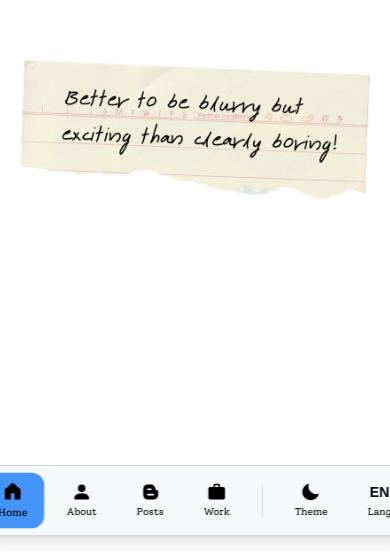
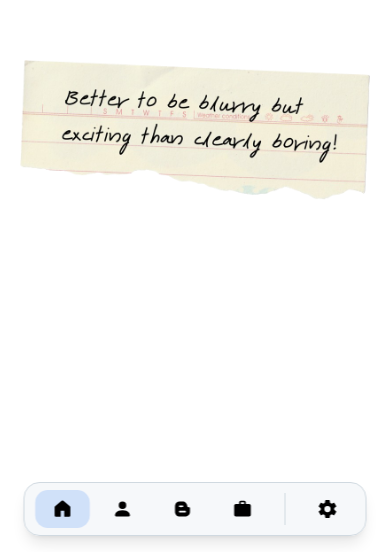
Before and after one commit to letsgojieun/letsgojieun.dev, a Next.js app: page / in a window 390 px wide. Shown: the part 292-844 px from the top of the page. Built offline with nearby package versions, Linux system fonts and the light colour scheme.

Commit message:
:bug: fix: add dockbar settings popup for mobile

```diff
--- a/src/app/globals.css
+++ b/src/app/globals.css
@@ -167,6 +167,16 @@ body::-webkit-scrollbar,
 
   .project-badge-primary {
     @apply px-3 py-1 rounded-full font-medium font-gaegu;
+    background-color: color-mix(
+      in srgb,
+      var(--color-project-primary) 20%,
+      transparent
+    );
+    color: var(--color-project-primary);
+  }
+
+  /* Dockbar Active State */
+  .dockbar-active {
     background-color: color-mix(
       in srgb,
       var(--color-project-primary) 20%,
--- a/src/components/Dockbar.tsx
+++ b/src/components/Dockbar.tsx
@@ -2,8 +2,7 @@
 
 import Link from "next/link";
 import { usePathname } from "next/navigation";
-import ThemeToggle from "./ThemeToggle";
-import LangToggle from "./LangToggle";
+import SettingsToggle from "./SettingsToggle";
 import { BiLogoBlogger } from "react-icons/bi";
 import { BsFillPersonFill } from "react-icons/bs";
 import { GoHomeFill } from "react-icons/go";
@@ -65,7 +64,7 @@ export const Dockbar = () => {
             transition-all duration-200 ease-out
             ${
               isActive(nav.href)
-                ? "bg-blue text-white scale-105"
+                ? "dockbar-active scale-105"
                 : "hover:bg-black/5 dark:hover:bg-white/10"
             }
           `}
@@ -73,12 +72,13 @@ export const Dockbar = () => {
           aria-current={isActive(nav.href) ? "page" : undefined}
         >
           <span className="text-xl">{nav.icon}</span>
-          <span className="text-[10px] font-solway mt-0.5">{nav.label}</span>
+          <span className="hidden sm:block text-[10px] font-solway mt-0.5">
+            {nav.label}
+          </span>
         </Link>
       ))}
       <div className="w-px h-8 bg-divider mx-2" />
-      <ThemeToggle />
-      <LangToggle />
+      <SettingsToggle />
     </nav>
   );
 };
--- a/src/components/LangToggle.tsx
+++ b/src/components/LangToggle.tsx
@@ -26,7 +26,9 @@ const LangToggle = () => {
       type="button"
     >
       <span className="text-sm font-bold">{lang === "en" ? "EN" : "KO"}</span>
-      <span className="text-[10px] font-solway mt-0.5">Lang</span>
+      <span className="hidden sm:block text-[10px] font-solway mt-0.5">
+        Lang
+      </span>
     </button>
   );
 };
--- /dev/null
+++ b/src/components/SettingsToggle.tsx
@@ -0,0 +1,97 @@
+"use client";
+
+import { useState, useEffect, useRef } from "react";
+import { useTheme } from "next-themes";
+import { IoSettingsSharp } from "react-icons/io5";
+import { BiSolidMoon, BiSolidSun } from "react-icons/bi";
+
+type Lang = "en" | "ko";
+
+const SettingsToggle = () => {
+  const [isOpen, setIsOpen] = useState(false);
+  const [lang, setLang] = useState<Lang>("en");
+  const { setTheme, resolvedTheme } = useTheme();
+  const containerRef = useRef<HTMLDivElement>(null);
+
+  useEffect(() => {
+    const savedLang = localStorage.getItem("lang") as Lang;
+    if (savedLang) setLang(savedLang);
+  }, []);
+
+  useEffect(() => {
+    const handleClickOutside = (e: MouseEvent) => {
+      if (
+        containerRef.current &&
+        !containerRef.current.contains(e.target as Node)
+      ) {
+        setIsOpen(false);
+      }
+    };
+
+    if (isOpen) {
+      document.addEventListener("mousedown", handleClickOutside);
+    }
+
+    return () => {
+      document.removeEventListener("mousedown", handleClickOutside);
+    };
+  }, [isOpen]);
+
+  const handleThemeChange = () => {
+    setTheme(resolvedTheme === "dark" ? "light" : "dark");
+  };
+
+  const handleLangToggle = () => {
+    const newLang = lang === "en" ? "ko" : "en";
+    setLang(newLang);
+    localStorage.setItem("lang", newLang);
+  };
+
+  return (
+    <div className="relative" ref={containerRef}>
+      <button
+        className="flex flex-col items-center justify-center px-4 py-2 rounded-xl cursor-pointer transition-all duration-200 ease-out hover:bg-black/5 dark:hover:bg-white/10"
+        aria-label="Settings"
+        onClick={() => setIsOpen(!isOpen)}
+        type="button"
+      >
+        <span className="text-xl">
+          <IoSettingsSharp
+            className={`transition-transform duration-300 ${
+              isOpen ? "rotate-90" : ""
+            }`}
+          />
+        </span>
+      </button>
+
+      {isOpen && (
+        <div className="absolute bottom-full right-0 mb-6 flex flex-col gap-2 p-3 bg-header/95 backdrop-blur-xl rounded-xl shadow-lg border divider-theme min-w-[120px]">
+          {/* Theme Toggle */}
+          <button
+            className="flex items-center justify-between gap-3 px-3 py-2 rounded-lg text-sm font-solway transition-all duration-200 hover:bg-black/5 dark:hover:bg-white/10"
+            onClick={handleThemeChange}
+          >
+            <span>Theme</span>
+            <span className="text-lg">
+              <BiSolidMoon className="dark:hidden" />
+              <BiSolidSun className="hidden dark:block" />
+            </span>
+          </button>
+
+          {/* Lang Toggle */}
+          <button
+            className="flex items-center justify-between gap-3 px-3 py-2 rounded-lg text-sm font-solway transition-all duration-200 hover:bg-black/5 dark:hover:bg-white/10"
+            onClick={handleLangToggle}
+          >
+            <span>Lang</span>
+            <span className="text-sm font-bold">
+              {lang === "en" ? "EN" : "KO"}
+            </span>
+          </button>
+        </div>
+      )}
+    </div>
+  );
+};
+
+export default SettingsToggle;
--- a/src/components/ThemeToggle.tsx
+++ b/src/components/ThemeToggle.tsx
@@ -23,7 +23,9 @@ const ThemeToggle = () => {
         <BiSolidMoon className="dark:hidden" />
         <BiSolidSun className="hidden dark:block" />
       </span>
-      <span className="text-[10px] font-solway mt-0.5">Theme</span>
+      <span className="hidden sm:block text-[10px] font-solway mt-0.5">
+        Theme
+      </span>
     </button>
   );
 };
```
